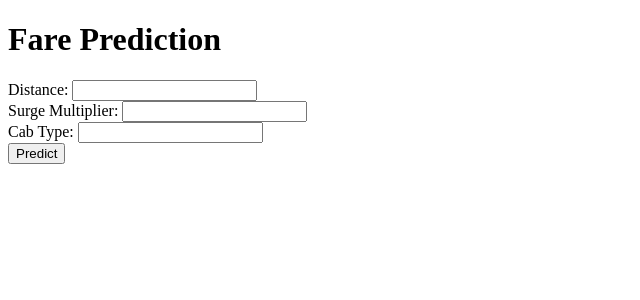
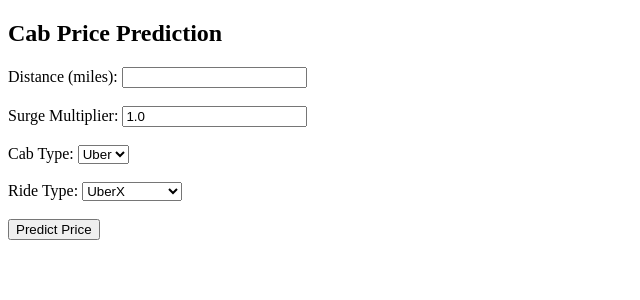
Before and after one commit to UmarKhattab09/FareRidePrediction, a Flask app: page / in a window 1280 px wide. Shown: the top 300 px of the page, without its empty margins (0-640 px from the left). Run offline with Flask 3, Linux system fonts and the light colour scheme; parts of the project's set-up code (start-up, migrations or seed data) failed here and were passed over.

Commit message:
renderupdates

```diff
--- a/app.py
+++ b/app.py
@@ -1,6 +1,20 @@
 from flask import Flask, render_template, request
+import joblib
+import pandas as pd
 
 app = Flask(__name__)
+
+# Load trained model
+with open("models/xgboost.pkl", "rb") as f:
+    model = joblib.load(f)
+
+# Columns in the exact order as your X_train
+feature_columns = [
+    'distance', 'surge_multiplier', 'cab_type_encoded',
+    'name_Black', 'name_Black SUV', 'name_Lux', 'name_Lux Black',
+    'name_Lux Black XL', 'name_Lyft', 'name_Lyft XL', 'name_Shared',
+    'name_Taxi', 'name_UberPool', 'name_UberX', 'name_UberXL', 'name_WAV'
+]
 
 @app.route("/")
 def home():
@@ -8,13 +22,32 @@
 
 @app.route("/predict", methods=["POST"])
 def predict():
+    # --- Step 1: Get inputs from form ---
     distance = float(request.form["distance"])
-    surge = float(request.form["surge"])
-    cab_type = request.form["cab_type"]
+    surge_multiplier = float(request.form["surge_multiplier"])
+    cab_type_encoded = int(request.form["cab_type_encoded"])   # 0 = Uber, 1 = Lyft
+    # surge_encoded = float(request.form["surge_encoded"])         # 0 = No, 1 = Yes
+    ride_type = request.form["ride_name"]                      # one of the name_* columns
 
-    # Example fake model logic
-    price = distance * 2 + surge * 3
-    return f"Predicted Fare: ${price:.2f}"
+    # --- Step 2: Build one-hot for ride types ---
+    ride_features = {col: 0 for col in feature_columns if col.startswith("name_")}
+    if ride_type in ride_features:
+        ride_features[ride_type] = 1
+
+    # --- Step 3: Build feature row in same order ---
+    input_data = {
+        'distance': distance,
+        'surge_multiplier': surge_multiplier,
+        'cab_type_encoded': cab_type_encoded,
+        **ride_features
+    }
+    input_df = pd.DataFrame([input_data], columns=feature_columns)
+    print(input_df)
+    # --- Step 4: Predict ---
+    prediction = model.predict(input_df)[0]
+
+    return f"Predicted Fare: ${prediction:.2f}"
 
 if __name__ == "__main__":
-    app.run(debug=True)
+    port = int(os.environ.get("PORT", 5000))
+    app.run(host="0.0.0.0", port=port, debug=True)
--- a/templates/index.html
+++ b/templates/index.html
@@ -1,15 +1,54 @@
 <!DOCTYPE html>
 <html>
 <head>
-    <title>Uber Fare Prediction</title>
+  <title>Cab Price Prediction</title>
 </head>
 <body>
-    <h1>Fare Prediction</h1>
-    <form action="/predict" method="post">
-        Distance: <input type="text" name="distance"><br>
-        Surge Multiplier: <input type="text" name="surge"><br>
-        Cab Type: <input type="text" name="cab_type"><br>
-        <button type="submit">Predict</button>
-    </form>
+  <h2>Cab Price Prediction</h2>
+  <form action="/predict" method="post">
+
+    <!-- Continuous Inputs -->
+    <label>Distance (miles):</label>
+    <input type="number" name="distance" step="0.1" required><br><br>
+
+    <label>Surge Multiplier:</label>
+    <input type="number" name="surge_multiplier" step="0.1" value="1.0" required><br><br>
+
+    <!-- Encoded Inputs -->
+    <label>Cab Type:</label>
+    <select name="cab_type_encoded">
+      <option value="0">Uber</option>
+      <option value="1">Lyft</option>
+    </select><br><br>
+
+
+    <!-- <label>Surge Applied:</label>
+    <input type="number" name="surge_encoded" step="0.1" value="1.0" required><br><br> -->
+    <!-- <label>Surge Applied:</label>
+    <select name="surge_encoded">
+      <option value="0">No</option>
+      <option value="1">Yes</option>
+    </select><br><br> -->
+
+    <!-- Ride Names -->
+    <label>Ride Type:</label>
+    <select name="ride_name">
+      <option value="name_UberX">UberX</option>
+      <option value="name_UberXL">UberXL</option>
+      <option value="name_UberPool">UberPool</option>
+      <option value="name_Lyft">Lyft</option>
+      <option value="name_Lyft XL">Lyft XL</option>
+      <option value="name_Shared">Shared</option>
+      <option value="name_Taxi">Taxi</option>
+      <option value="name_Black">Black</option>
+      <option value="name_Black SUV">Black SUV</option>
+      <option value="name_Lux">Lux</option>
+      <option value="name_Lux Black">Lux Black</option>
+      <option value="name_Lux Black XL">Lux Black XL</option>
+      <option value="name_WAV">WAV</option>
+    </select><br><br>
+
+    <input type="submit" value="Predict Price">
+  </form>
 </body>
 </html>
```
Also changed, not shown: 6 other files.
